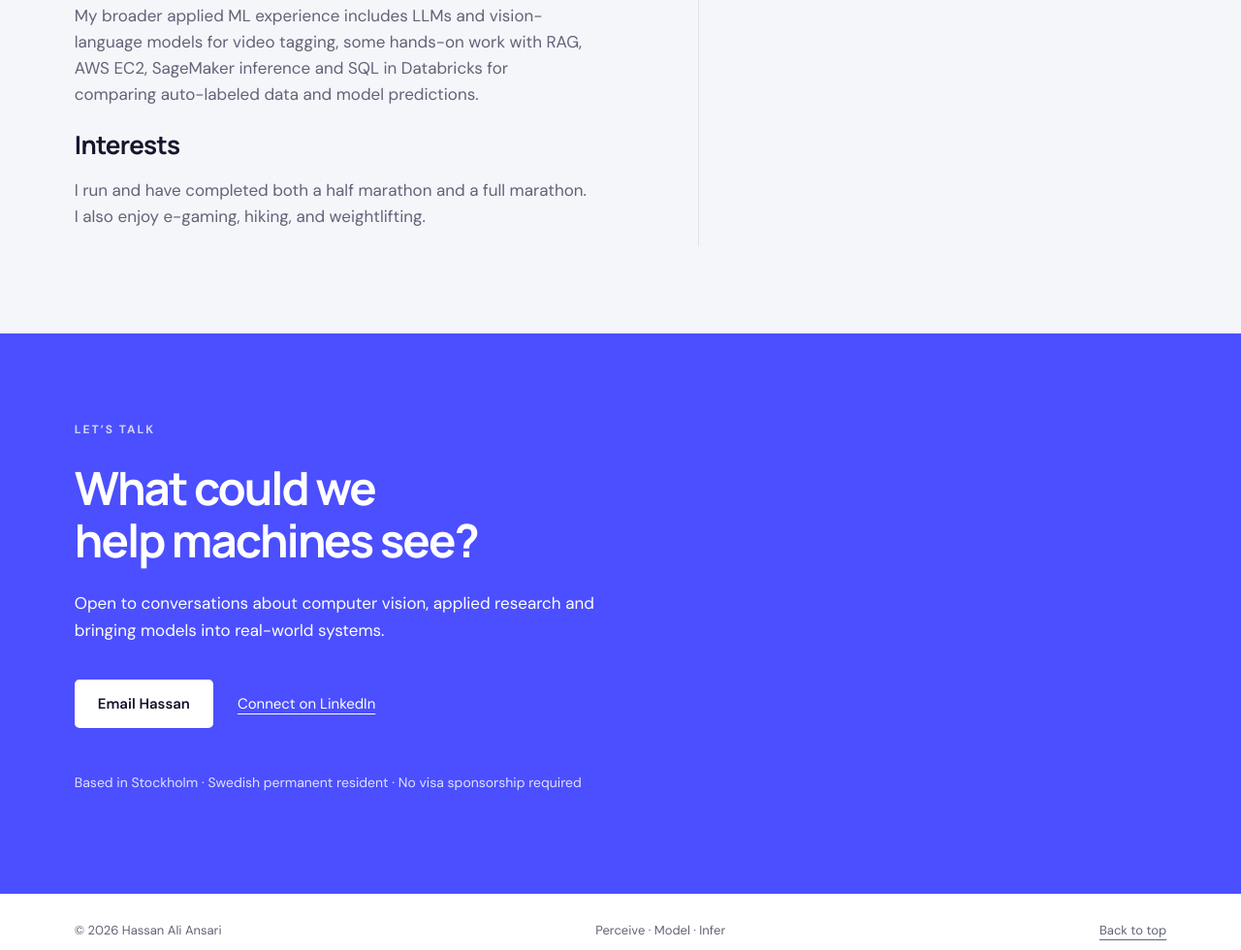
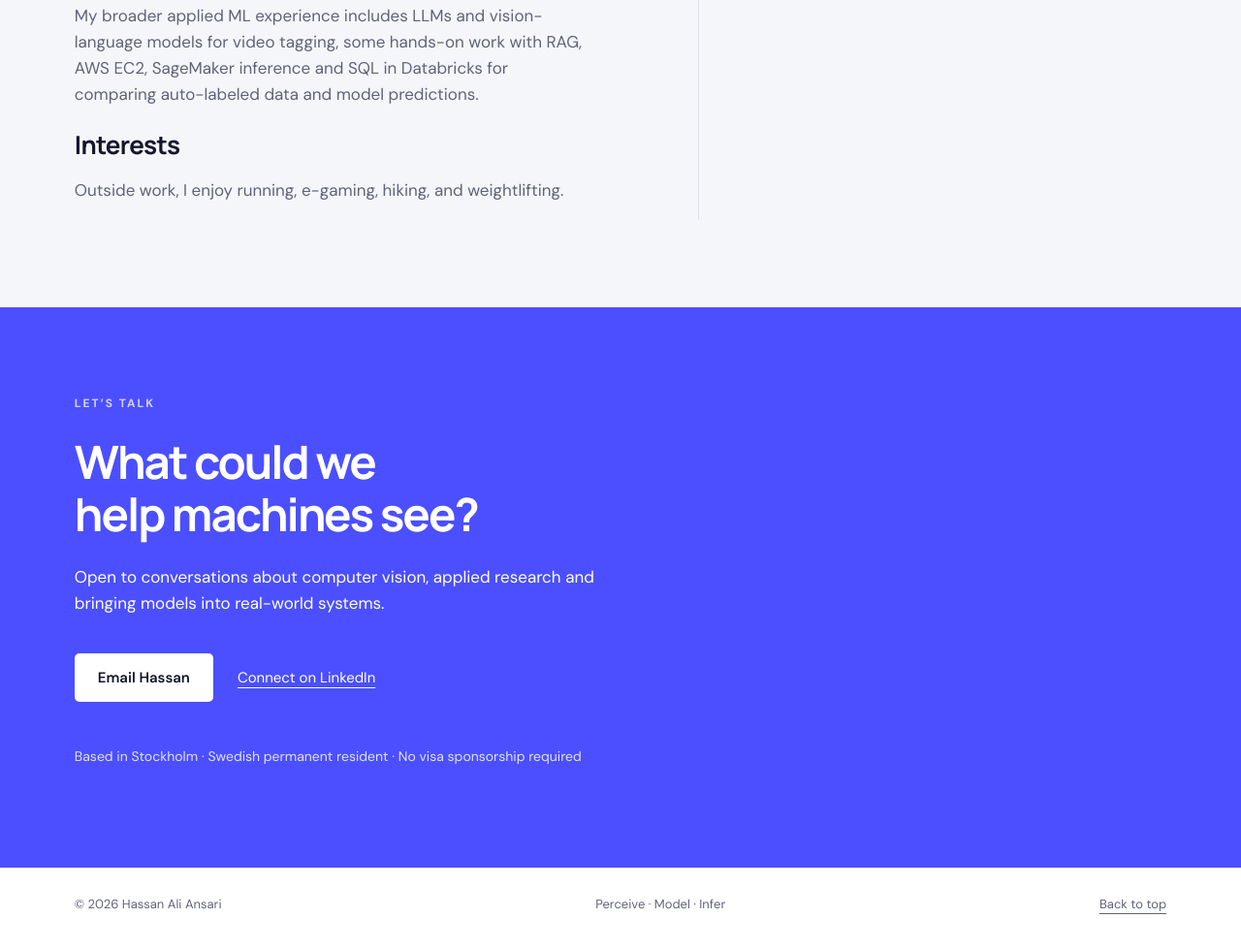
Before and after one commit to HassanAliAnsari/HassanAliAnsari.github.io, a plain HTML site: page index.html in a window 1280 px wide. Shown: the part 3887-4867 px from the top of the page at 97% size. Drawn offline with Linux system fonts and the light colour scheme.

Commit message:
Simplify portfolio interests

```diff
--- a/index.html
+++ b/index.html
@@ -66,5 +66,5 @@
 <article class="project"><div class="project-top"><span>SCANIA CV AB</span><span>2022–2025</span></div><h3>Learning from better labels</h3><p>Training semantic and panoptic segmentation models used in a production automated labeling pipeline I helped build.</p><details><summary>My contribution</summary><div class="detail"><p>I helped define 3D annotation specifications and curated camera and LiDAR datasets for model training and evaluation.</p></div></details><div class="tags"><span>Segmentation</span><span>Data curation</span><span>Auto-labeling</span></div></article></div></section>
 <section class="open-source section"><div><p class="eyebrow">OPEN SOURCE</p><h2>Building in the open.</h2><p class="large">AutoE2E</p><p>I contribute to an end-to-end driving model developed by the Autoware Robotaxi Working Group. The project uses surround-camera images to plan vehicle trajectories.</p><a class="button light" href="https://github.com/autowarefoundation/auto_e2e" target="_blank" rel="noopener noreferrer">Explore the repository</a></div><div class="pipeline" aria-label="Conceptual AutoE2E flow: surround-camera images to end-to-end model to planned trajectory"><span class="diagram-label">PROJECT CONCEPT</span><div>Surround-camera images</div><i aria-hidden="true"></i><div>End-to-end model</div><i aria-hidden="true"></i><div>Planned trajectory</div></div></section>
 <section id="research" class="section research"><div class="section-title"><p class="eyebrow">PUBLICATIONS</p><h2>Research that informs<br>the engineering.</h2></div><article class="paper"><div class="paper-meta">2026 · ARXIV PREPRINT / PROJECT REPORT</div><h3><a href="https://arxiv.org/abs/2611.22374" target="_blank" rel="noopener noreferrer">AutoE2E: Don't speak - Language free end-to-end autonomy A Real-Time Driving Model for L2++ ADAS and L4 Robotaxis</a></h3><p>Muhammad Zain Khawaja et al., including Hassan Ali Ansari.</p><a class="text-link" href="https://arxiv.org/abs/2611.22374" target="_blank" rel="noopener noreferrer">Read on arXiv</a></article><article class="paper"><div class="paper-meta">2021 · JOURNAL ARTICLE</div><h3>Automated feature detection in dental periapical radiographs by using deep learning</h3><p>Khan HA, Haider MA, Ansari HA, et al.</p><p class="journal">Oral Surgery, Oral Medicine, Oral Pathology and Oral Radiology, 131(6), 711–720.</p></article></section>
-<section id="about" class="section about"><div><p class="eyebrow">ABOUT ME</p><h2>Vision software.<br>Engineering perspective.</h2><p>I’m Hassan, a computer vision engineer working on perception for autonomous systems. My background combines a bachelor’s in Electrical Engineering with an Erasmus Mundus joint master’s in Image Processing and Computer Vision.</p><p>I enjoy comparing approaches, building prototypes and working through the details that make a model useful. Alongside engineering, I have supervised master’s thesis projects and served as Scrum Master.</p><p>My broader applied ML experience includes LLMs and vision-language models for video tagging, some hands-on work with RAG, AWS EC2, SageMaker inference and SQL in Databricks for comparing auto-labeled data and model predictions.</p><h3>Interests</h3><p>I run and have completed both a half marathon and a full marathon. I also enjoy e-gaming, hiking, and weightlifting.</p></div><div class="education"><h3>Education</h3><div><span>2020–2022</span><h4>Erasmus Mundus Joint Master’s</h4><p>Image Processing and Computer Vision · 120 ECTS</p><p>Pázmány Péter Catholic University<br>Universidad Autónoma de Madrid<br>Université de Bordeaux</p></div><div><span>2016–2020</span><h4>Bachelor of Electrical Engineering</h4><p>National University of Sciences and Technology, Pakistan</p></div></div></section>
+<section id="about" class="section about"><div><p class="eyebrow">ABOUT ME</p><h2>Vision software.<br>Engineering perspective.</h2><p>I’m Hassan, a computer vision engineer working on perception for autonomous systems. My background combines a bachelor’s in Electrical Engineering with an Erasmus Mundus joint master’s in Image Processing and Computer Vision.</p><p>I enjoy comparing approaches, building prototypes and working through the details that make a model useful. Alongside engineering, I have supervised master’s thesis projects and served as Scrum Master.</p><p>My broader applied ML experience includes LLMs and vision-language models for video tagging, some hands-on work with RAG, AWS EC2, SageMaker inference and SQL in Databricks for comparing auto-labeled data and model predictions.</p><h3>Interests</h3><p>Outside work, I enjoy running, e-gaming, hiking, and weightlifting.</p></div><div class="education"><h3>Education</h3><div><span>2020–2022</span><h4>Erasmus Mundus Joint Master’s</h4><p>Image Processing and Computer Vision · 120 ECTS</p><p>Pázmány Péter Catholic University<br>Universidad Autónoma de Madrid<br>Université de Bordeaux</p></div><div><span>2016–2020</span><h4>Bachelor of Electrical Engineering</h4><p>National University of Sciences and Technology, Pakistan</p></div></div></section>
 <section id="contact" class="contact section"><p class="eyebrow">LET’S TALK</p><h2>What could we<br>help machines see?</h2><p>Open to conversations about computer vision, applied research and bringing models into real-world systems.</p><a class="button light" href="mailto:ansarihassan77@gmail.com">Email Hassan</a><a class="contact-link" href="https://www.linkedin.com/in/hassan-ali-ansari-2b9634282" target="_blank" rel="noopener noreferrer">Connect on LinkedIn</a><p class="authorization">Based in Stockholm · Swedish permanent resident · No visa sponsorship required</p></section></main><footer><span>© 2026 Hassan Ali Ansari</span><span>Perceive · Model · Infer</span><a href="#">Back to top</a></footer></body></html>
```
